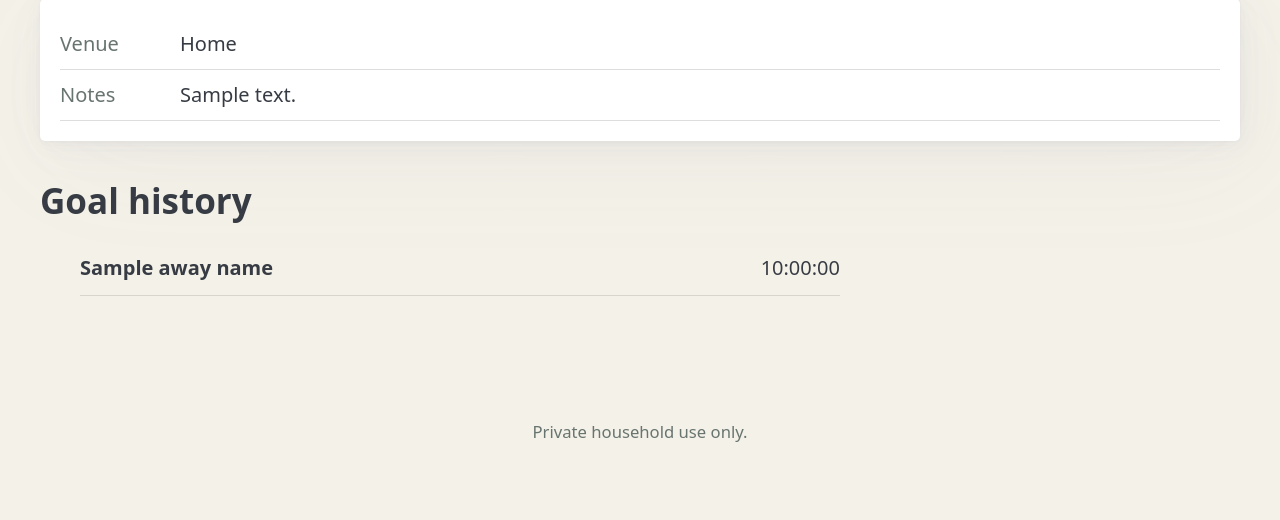
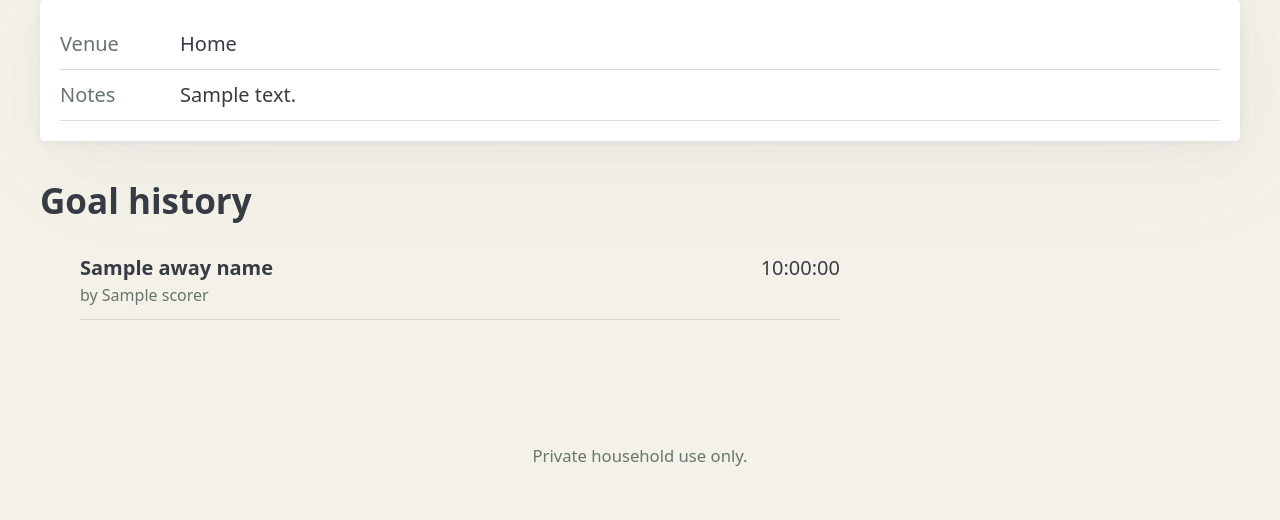
Before and after one commit to mhemeryck/goalkeepr, a Django app: template tracker/templates/tracker/match_detail.html in a window 1280 px wide. Shown: the part 365-885 px from the top of the page. Before the commit the page ends 807 px from the top, so only its background shows below. Run offline with Django 5.2, Linux system fonts and the light colour scheme; tables that the repository leaves empty hold one stand-in row (values such as "Sample post"); the template is opened without the code that fills it: values that come from a table or form of the project are taken from there, most other values are stand-ins (such as "Sample title", 1, 10 or a date in 2020); parts of the project's set-up code (start-up, migrations or seed data) failed here and were passed over.

Commit message:
Show scorers in public results
Let visitors see recorded scorer names while reserving player management
links for authenticated household users.

```diff
--- a/tracker/templates/tracker/match_detail.html
+++ b/tracker/templates/tracker/match_detail.html
@@ -37,7 +37,13 @@
             <li>
               <strong>
                 {% if event.side == 'home' %}{{ home_name }}{% else %}{{ away_name }}{% endif %}
-                {% if can_modify and event.scorer %}<a class="event-scorer" href="{% url 'player-list' %}#player-{{ event.scorer_id }}">by {{ event.scorer.name }}</a>{% endif %}
+                {% if event.scorer %}
+                  {% if can_modify %}
+                    <a class="event-scorer" href="{% url 'player-list' %}#player-{{ event.scorer_id }}">by {{ event.scorer.name }}</a>
+                  {% else %}
+                    <span class="event-scorer">by {{ event.scorer.name }}</span>
+                  {% endif %}
+                {% endif %}
               </strong>
               <time datetime="{{ event.recorded_at|date:'c' }}">{{ event.recorded_at|date:"H:i:s" }}</time>
             </li>
```
Also changed, not shown: tracker/tests/test_views.py (+5 -3 lines).
